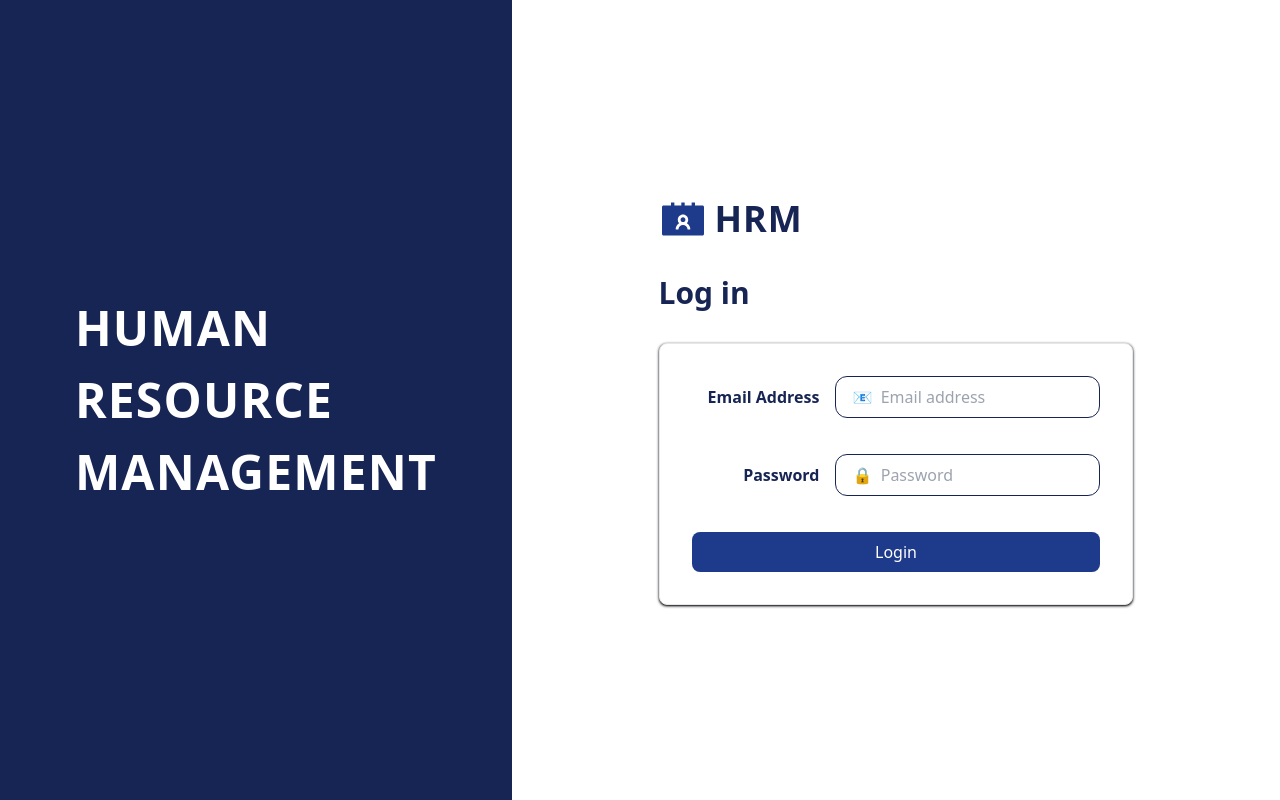
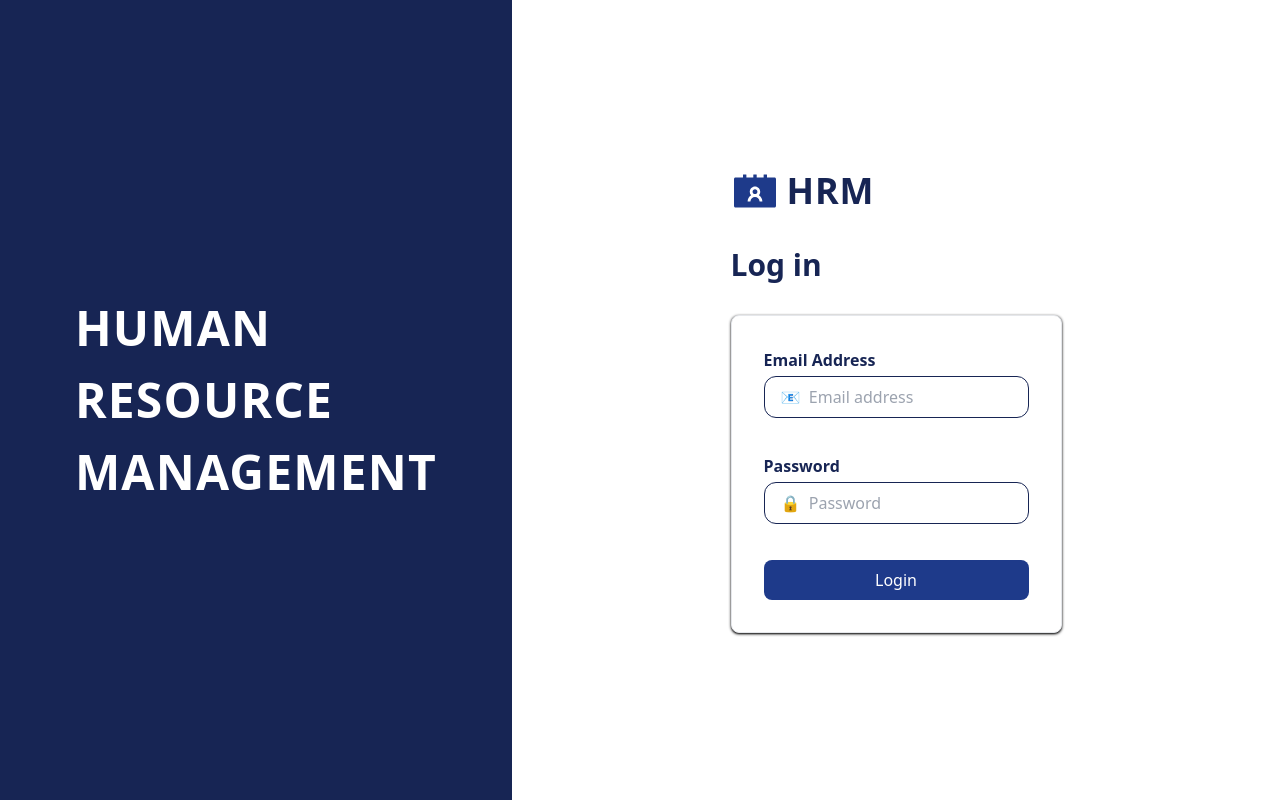
Before and after one commit to fadi-khan/Nest-HRM, a React (Vite) app in the folder HRMP_Frontend/: page / in a window 1280 px wide. Built offline with nearby package versions, Linux system fonts and the light colour scheme.

Commit message:
make custom fields different for different screen

```diff
--- a/HRMP_Frontend/src/components/CustomField.jsx
+++ b/HRMP_Frontend/src/components/CustomField.jsx
@@ -1,30 +1,47 @@
 
 
 
-export const CustomField = ({  name ,type ,errorMsg, inputLabel,  placeholder ,register ,style="" })=> {
+export const CustomField = ({  name ,type ,errorMsg, inputLabel,  placeholder ,register ,style="", isLoginScreen=false })=> {
+  if (isLoginScreen){
+      return (
+          <div className={` flex  flex-col  gap-y-1 w-full `}>
+
+                  <div className={' text-md w-full   text-blue-950 font-bold  '}>{inputLabel} </div>
+                  <input
+                      {...register(name)}
+                      type={type}
+                      className={" rounded-xl border border-blue-950  py-2 px-4 focus:outline-none  "}
+                      placeholder={placeholder}
+                      required={true}
+                  />
+
+
+
+              <label className={"text-red-600 text-sm h-6 "}>{errorMsg} </label>
+          </div>
+      )
+  }
+  else {
       return (
           <div className={` flex  flex-col  gap-y-1 w-full `}>
 
 
               <div className={`  w-full flex  items-center justify-center gap-x-4`}>
 
-                <div className={' text-md w-full lg:text-right text-left text-blue-950 font-bold  pl-4'}>{inputLabel} </div>
-                <div className={""}>
+                  <div className={' text-md w-full  lg:text-right text-left text-blue-950 font-bold  pl-4'}>{inputLabel} </div>
 
                   <input
-
                       {...register(name)}
                       type={type}
                       className={" rounded-xl border border-blue-950  py-2 px-4 focus:outline-none  "}
                       placeholder={placeholder}
                       required={true}
+                  />
 
-                    />
               </div>
-            </div>
-
 
               <label className={"text-red-600 text-sm h-6 "}>{errorMsg} </label>
           </div>
       )
   }
+}
--- a/HRMP_Frontend/src/components/CustomForm.jsx
+++ b/HRMP_Frontend/src/components/CustomForm.jsx
@@ -115,8 +115,15 @@ export const CustomForm = ({id, me}) => {
     const [showNotification, setShowNotification] = useState(false)
     const [error, setError] = useState(false);
     const [confirmationMessage, setConfirmationMessage] = useState("")
+    const [value, setValue] = useState('')
+    const [formData, setFormData] = useState({})
+    const [customer, setCustomer] = useState({});
 
-    const [formData, setFormData] = useState({})
+    const handleChange = (e) => {
+
+        setCustomer({...customer, [e.target.name]: e.target.value})
+        setConfirmationMessage("")
+    }
 
     const { register,
         handleSubmit,
@@ -204,7 +211,8 @@ export const CustomForm = ({id, me}) => {
                                 placeholder="123 Main Street"
                                 errorMsg={errors.address}
                             />
-                            <Menu  placeholderName={'Status'} dropDownList={["Active","Terminated"]} value={'isActive'} />
+                            <Menu
+                                placeholderName={'Status'} dropDownList={["Active","Terminated"]} value={'isActive'} />
 
                         </div>
 
--- a/HRMP_Frontend/src/components/Menu.jsx
+++ b/HRMP_Frontend/src/components/Menu.jsx
@@ -6,7 +6,8 @@ export  const Menu = ({
                           dropDownList =[] ,
                           setUserUpdate = ()=>{} ,
                           dataKey,
-                          placeholderName='Select'
+                          placeholderName='Select',
+
 } ) => {
 
     const [isOpen, setIsOpen] = useState( false );
--- a/HRMP_Frontend/src/pages/Login.jsx
+++ b/HRMP_Frontend/src/pages/Login.jsx
@@ -73,6 +73,7 @@ export const Login = () => {
                             inputLabel={'Email Address'}
                             name={'email'}
                             register={register}
+                            isLoginScreen={true}
                         />
                         <CustomField
                             type={'password'}
@@ -80,6 +81,7 @@ export const Login = () => {
                             inputLabel={'Password'}
                             name={'password'}
                             register={register}
+                            isLoginScreen={true}
                         />
 
                         <input
```
Lines whose indentation alone changed are shown as unchanged.
